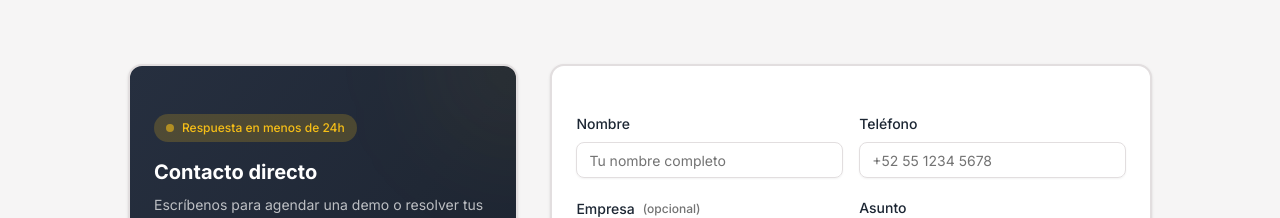
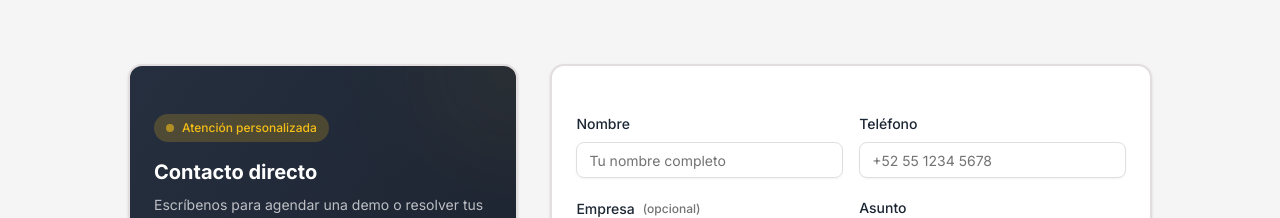
Before and after one commit to teriodev95/payaya-web-front, a Next.js app: page / in a window 1280 px wide. Shown: the part 9740-9958 px from the top of the page. Built offline with nearby package versions, Linux system fonts and the light colour scheme.

Commit message:
fix: cambiar badge a 'Atención personalizada'

```diff
--- a/components/contact.tsx
+++ b/components/contact.tsx
@@ -132,7 +132,7 @@ const Contact = () => {
                 <div className="mb-6">
                   <div className="inline-flex items-center gap-2 px-3 py-1.5 bg-[#F6BE17]/20 rounded-full mb-4">
                     <div className="w-2 h-2 bg-[#F6BE17] rounded-full animate-pulse" />
-                    <span className="text-xs font-medium text-[#F6BE17]">Respuesta en menos de 24h</span>
+                    <span className="text-xs font-medium text-[#F6BE17]">Atención personalizada</span>
                   </div>
                   <h3 className="text-xl font-bold mb-2">
                     Contacto directo
```
